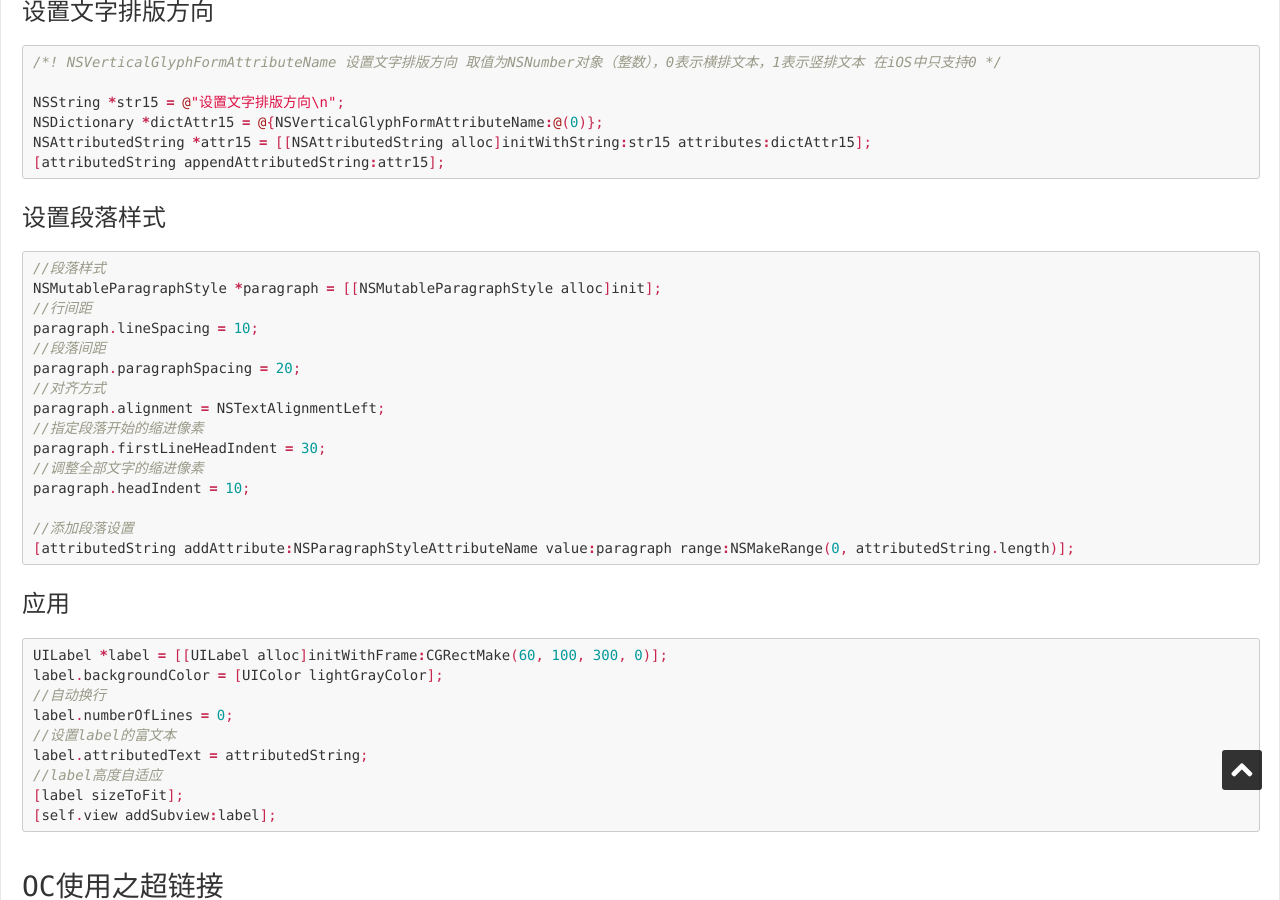
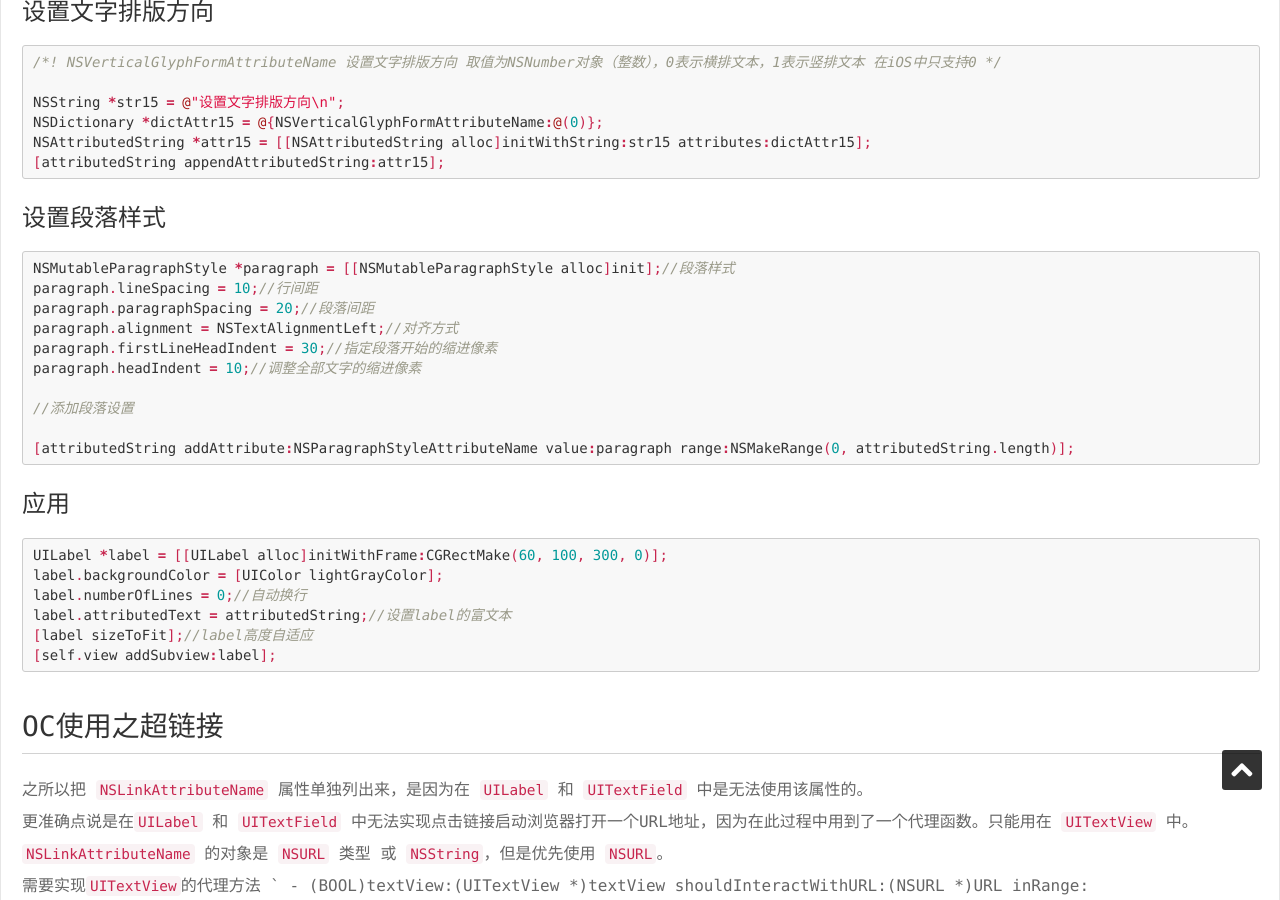
Before and after one commit to psvmc/myblog_jekyll, a Jekyll site: the page built from _posts/2017-11-16-ios-attributedstring.md, in a window 1280 px wide and 900 px high, scrolled down 6401 px. Built offline with Jekyll 4.4.1, drawn with Linux system fonts in a browser that asks for light colours; comment, search, counter and statistics services are not loaded.

Commit message:
文章更新

````diff
--- a/_posts/2017-11-16-ios-attributedstring.md
+++ b/_posts/2017-11-16-ios-attributedstring.md
@@ -331,20 +331,15 @@
 ### 设置段落样式
 
 ```c
-//段落样式
-NSMutableParagraphStyle *paragraph = [[NSMutableParagraphStyle alloc]init];
-//行间距
-paragraph.lineSpacing = 10;
-//段落间距
-paragraph.paragraphSpacing = 20;
-//对齐方式
-paragraph.alignment = NSTextAlignmentLeft;
-//指定段落开始的缩进像素
-paragraph.firstLineHeadIndent = 30;
-//调整全部文字的缩进像素
-paragraph.headIndent = 10;
+NSMutableParagraphStyle *paragraph = [[NSMutableParagraphStyle alloc]init];//段落样式
+paragraph.lineSpacing = 10;//行间距
+paragraph.paragraphSpacing = 20;//段落间距
+paragraph.alignment = NSTextAlignmentLeft;//对齐方式
+paragraph.firstLineHeadIndent = 30;//指定段落开始的缩进像素
+paragraph.headIndent = 10;//调整全部文字的缩进像素
 
 //添加段落设置
+
 [attributedString addAttribute:NSParagraphStyleAttributeName value:paragraph range:NSMakeRange(0, attributedString.length)];
 ```
 
@@ -353,12 +348,9 @@ paragraph.headIndent = 10;
 ```c
 UILabel *label = [[UILabel alloc]initWithFrame:CGRectMake(60, 100, 300, 0)];
 label.backgroundColor = [UIColor lightGrayColor];
-//自动换行
-label.numberOfLines = 0;
-//设置label的富文本
-label.attributedText = attributedString;
-//label高度自适应
-[label sizeToFit];
+label.numberOfLines = 0;//自动换行
+label.attributedText = attributedString;//设置label的富文本
+[label sizeToFit];//label高度自适应
 [self.view addSubview:label];
 ```
 
````
